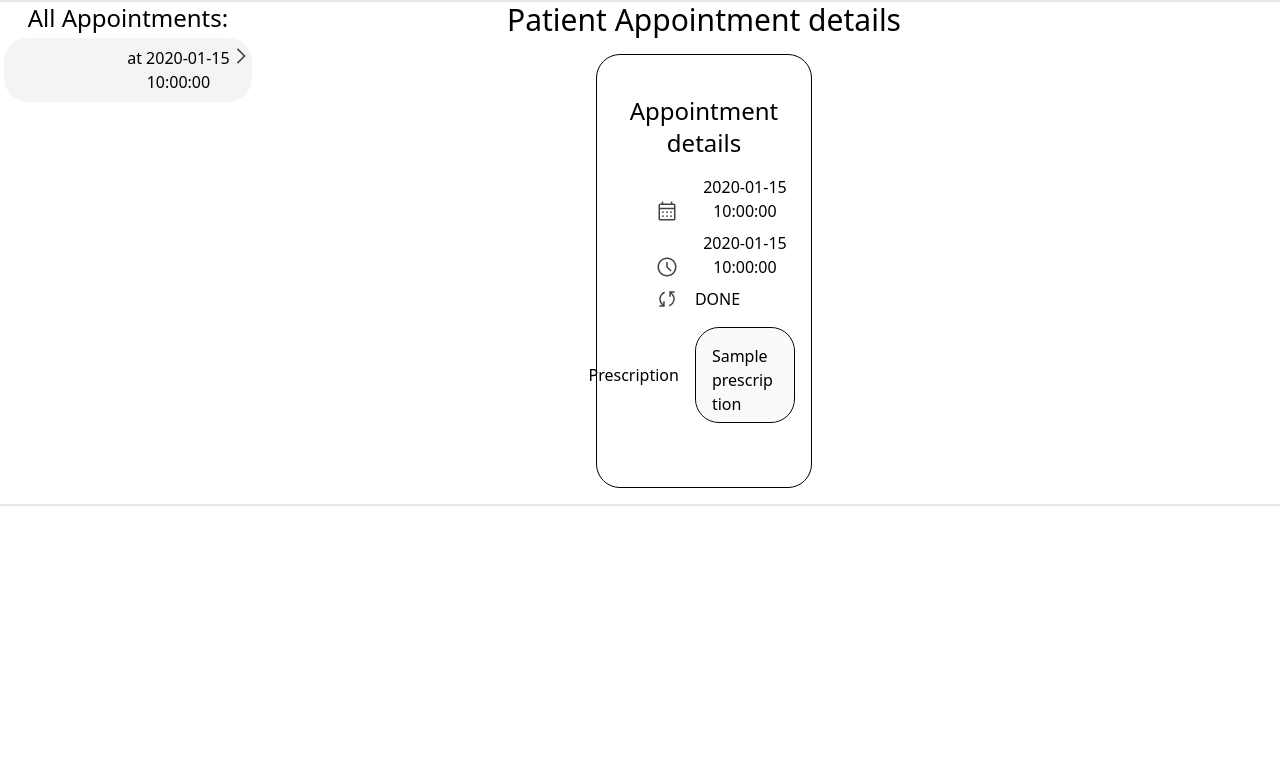
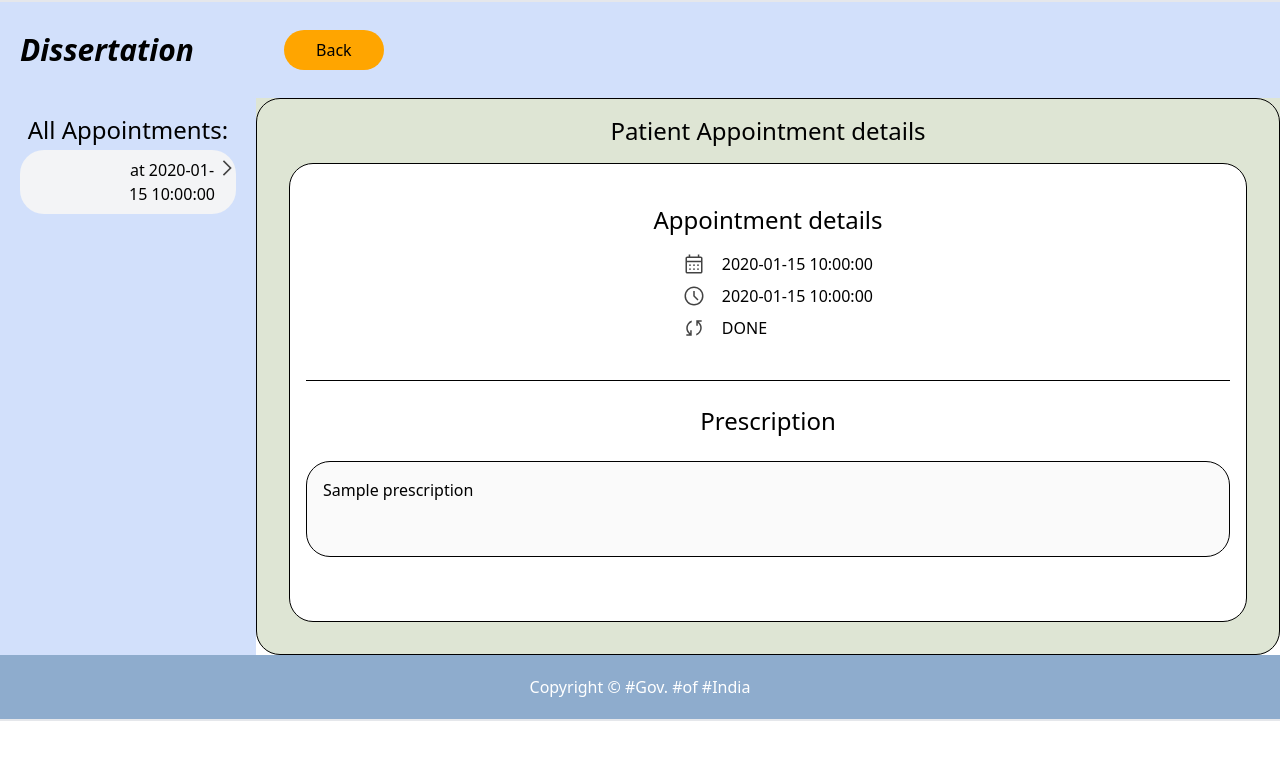
Before and after one commit to charan002/dissertation, a Flask app: template templates/doctor/patientdetails.html in a window 1280 px wide. Shown: the top 760 px of the page. Run offline with Flask 3, Linux system fonts and the light colour scheme; the template is opened without the code that fills it: most values are stand-ins (such as "Sample title", 1, 10 or a date in 2020); style sheets or scripts are compiled from the project's sources.

Commit message:
added style changes to the patient details page

```diff
--- a/routes/doctorroutes.py
+++ b/routes/doctorroutes.py
@@ -64,6 +64,10 @@ def doctor_login():
                 return redirect('/doc/')
         except Exception as e:
             return jsonify({'error': f'generic error {str(e)}'})
+
+# @doctor_routes.route('/doc/ptientdetails') #, methods=['GET', 'POST'])
+# def doctor_back_home():
+#     return redirect('/doc/')
 
 @doctor_routes.route('/register', methods=['GET', 'POST'])
 def user_signup():
--- a/templates/doctor/home.html
+++ b/templates/doctor/home.html
@@ -117,8 +117,6 @@
                         {% endfor %}
                     </div>
                 </div>
-
-
             </div>
             <div id="prescription-dialog" class="">
             </div>
--- a/templates/doctor/patientdetails.html
+++ b/templates/doctor/patientdetails.html
@@ -8,9 +8,12 @@
     <link rel="stylesheet" href="{{ url_for('static', filename='styles/output.css') }}">
 </head>
 
-<body>
-    <div class="flex">
-        <div class="w-[20%]">
+<body class="overflow-x-hidden">
+    <div class="grid grid-cols-[20%_80%] w-screen">
+        <div class="bg-[#D2E0FB] flex flex-col">
+            <div class="absolute top-8 left-5 text-3xl font-bold italic">Dissertation</div>
+            <div class="flex flex-col mt-24 p-4">
+                <div>
                     <h1 class="text-2xl">All Appointments:</h1>
                     <div class="flex flex-col">
                         {% for item in data.allUserAppointments %}
@@ -39,12 +42,23 @@
                         {% endfor %}
                     </div>
                 </div>
-        <div class="w-[70%]">
-            <h1 class="text-3xl">Patient Appointment details</h1>
+            </div>
+
+        </div>
+        <main class="rounded-3xl">
+            <header class="flex justify-between " id="header">
+                <div class="flex flex-row-reverse m-2">
+                    <button class="rounded-3xl" onclick="window.history.back();">Back</button>
+                </div>
+                <div class="flex flex-row-reverse m-2">
+                </div>
+            </header>
+            <div class="rounded-3xl px-4 py-4 overflow-hidden border border-black flex flex-col">
+                <h1 class="text-2xl">Patient Appointment details</h1>
                 <div>
                     {% for item in data.currentAppointment %}
                     <div class="flex flex-col m-4 items-center">
-                    <div class="w-1/4 border border-black rounded-3xl p-4 py-10">
+                        <div class="w-full border border-black rounded-3xl p-4 py-10 bg-white">
                             <h1 class="mb-4 text-2xl">Appointment details</h1>
                             <div class="grid grid-cols-[45%_55%] mb-2">
                                 <svg class="place-self-end mr-4" xmlns="http://www.w3.org/2000/svg" height="24px"
@@ -70,8 +84,7 @@
                                 </svg>
                                 <p id="apptmt-status" class="place-self-start">{{ item.status }}</p>
                             </div>
-                        <div id="apptmt-status-change"
-                            class="grid grid-cols-[45%_55%] items-center justify-center mb-2">
+                            <div id="apptmt-status-change" class="grid grid-cols-[45%_55%] items-center justify-center mb-2">
                                 {% if item.status != "DONE" %}
                                 <label class="place-self-end self-center mr-4">Change Status</label>
                                 <select id="status-dropdown" class="border border-black rounded-3xl h-10 px-4"
@@ -83,17 +96,27 @@
                                 </select>
                                 {% endif %}
                             </div>
-                        <div id="apptmt-prescription" class="grid grid-cols-[45%_55%] mb-2">
+                            <div id="apptmt-prescription" class="grid  mb-2">
                                 {% if item.status == "INPROGRESS" %}
-                            <label class="place-self-end self-center mr-4">Prescription</label>
+                                <br>
+                                <hr>
+                                <br>
+                                <label class=" self-center text-2xl">Prescribe below</label>
+                                <br>
                                 <textarea class="border h-24 border-black rounded-3xl p-4" id="prescription-content"
                                     draggable="false"
-                                style="resize: none;">{% if item.prescription %}{{ item.prescription }}{% endif %}</textarea>
+                                    style="resize: none;">{% if item.prescription %}{{ item.prescription }}{% endif %}
+                                </textarea>
                                 {% endif %}
                                 {% if item.status == "DONE" %}
-                            <label class="place-self-end self-center mr-4">Prescription</label>
+                                <br>
+                                <hr>
+                                <br>
+                                <label class=" self-center text-2xl">Prescription</label>
+                                <br>
                                 <textarea class="border h-24 border-black rounded-3xl p-4" id="prescription-content"
-                                draggable="false" disabled style="resize: none;">{{item.prescription}}</textarea>
+                                    draggable="false" disabled style="resize: none;">{{item.prescription}}
+                                </textarea>
                                 {% endif %}
                             </div>
                             <div class="mt-6" id="prescription-div">
@@ -107,7 +130,11 @@
                     {% endfor %}
                 </div>
             </div>
+        </main>
     </div>
+    <footer>
+        <p>Copyright © #Gov. #of #India</p>
+    </footer>
 </body>
 
 <script src="{{ url_for('static', filename='js/doctorPatientDetails.js' ) }}" defer></script>
--- a/templates/pharma/login.html
+++ b/templates/pharma/login.html
@@ -16,7 +16,7 @@
         <br>
         <form method="post" action="/pharma/login" class="border-black" >
             <div class="py-1">
-                <label for="pharmaid">Username</label>
+                <label for="pharmaid">Pharma Id</label>
                 <input class="input-box" name="pharmaid" />
             </div>
             <div class="py-1">
```
Also changed, not shown: templates/pharma/home.html (+4 -4 lines). Lines whose indentation alone changed are shown as unchanged.
